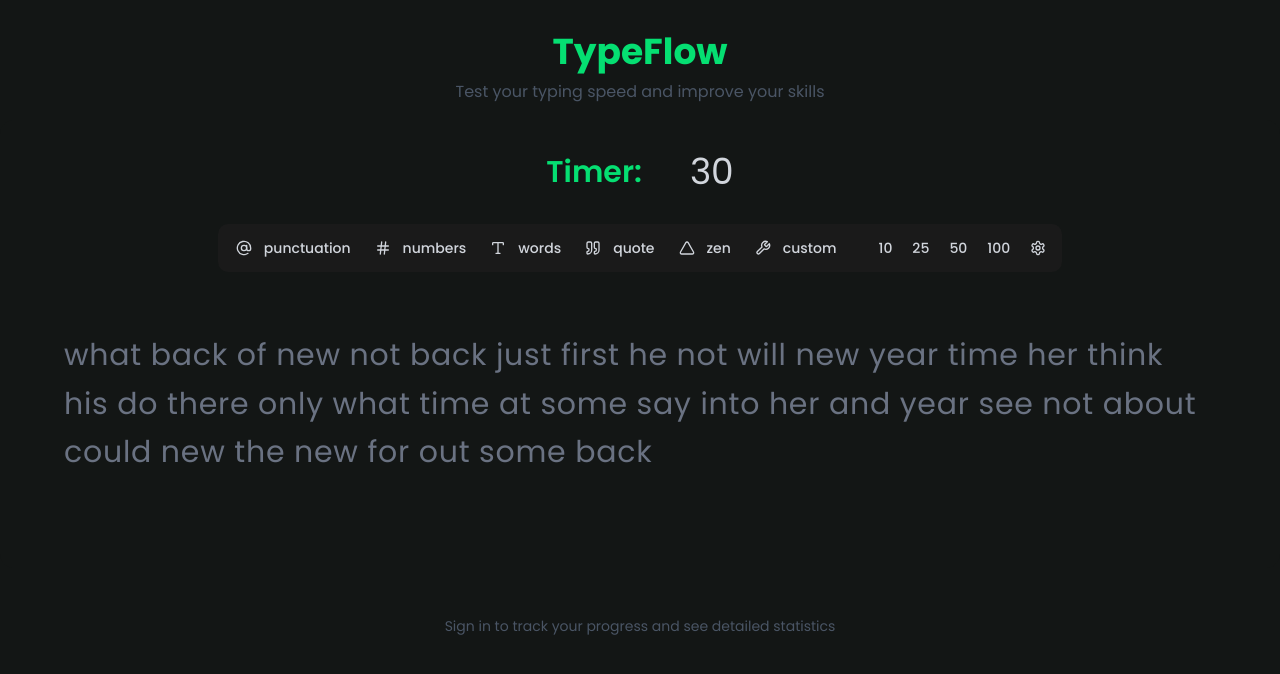
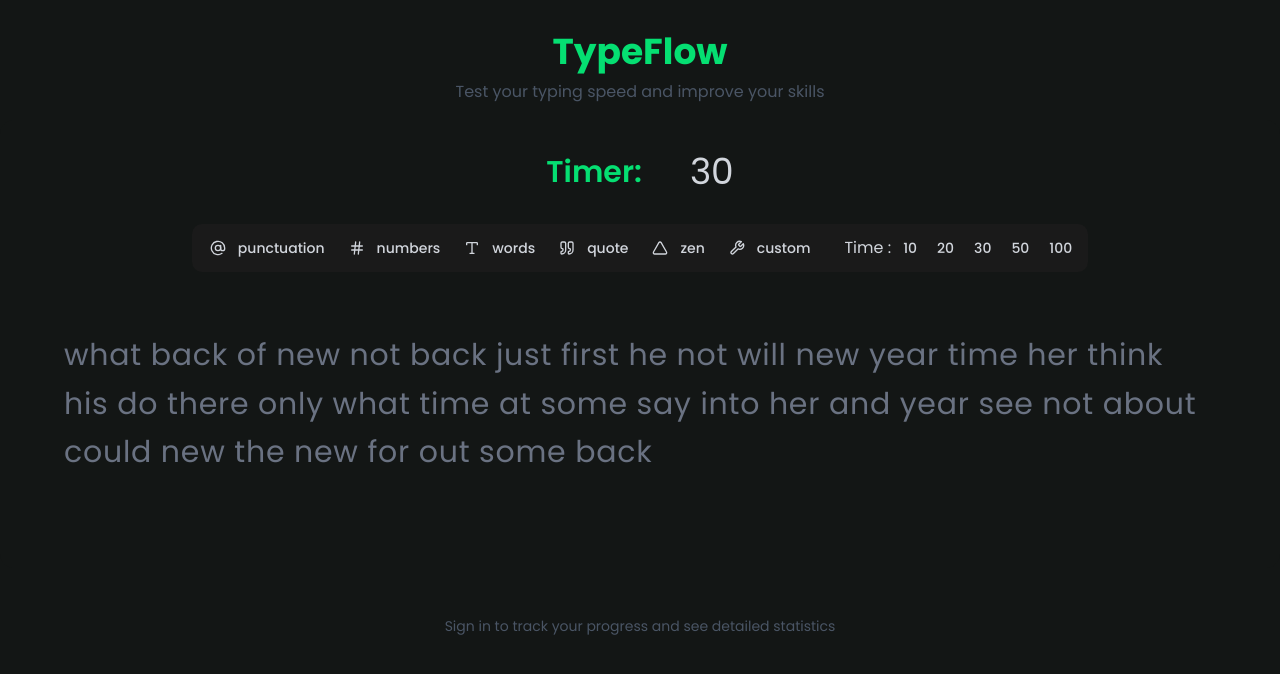
Before and after one commit to Akshansh029/TypeFlow, a Next.js app: page / in a window 1280 px wide. Shown: the top 674 px of the page. Built offline with nearby package versions, Linux system fonts and the light colour scheme.

Commit message:
Fixing mmenubar and time aspect

```diff
--- a/app/components/Menu.tsx
+++ b/app/components/Menu.tsx
@@ -1,8 +1,5 @@
-"use client";
-
-import type React from "react";
-
-import { useState } from "react";
+import { useMenuStore } from "@/lib/store";
+import type { ElementType } from "react";
 import {
   AtSign,
   Hash,
@@ -11,17 +8,25 @@ import {
   Quote,
   Triangle,
   Wrench,
-  Settings,
 } from "lucide-react";
 import { Button } from "@/components/ui/button";
 import { cn } from "@/lib/utils";
 
+// Define type for menu items
 type MenuItem = {
   id: string;
-  icon: React.ElementType;
+  icon: ElementType;
   label: string;
 };
 
+// Define type for size options
+type SizeOption = {
+  id: string;
+  icon: ElementType;
+  label: string;
+};
+
+// Menu categories
 const menuItems: MenuItem[] = [
   { id: "punctuation", icon: AtSign, label: "punctuation" },
   { id: "numbers", icon: Hash, label: "numbers" },
@@ -31,19 +36,21 @@ const menuItems: MenuItem[] = [
   { id: "custom", icon: Wrench, label: "custom" },
 ];
 
-const sizeOptions: MenuItem[] = [
+// Time selection options
+const sizeOptions: SizeOption[] = [
   { id: "10", icon: Clock, label: "10" },
-  { id: "25", icon: Clock, label: "25" },
+  { id: "20", icon: Clock, label: "20" },
+  { id: "30", icon: Clock, label: "30" },
   { id: "50", icon: Clock, label: "50" },
   { id: "100", icon: Clock, label: "100" },
 ];
 
 export function MenuBar() {
-  const [selectedItem, setSelectedItem] = useState<string | null>(null);
-  const [selectedTime, setSelectedTime] = useState<string | null>(null);
+  const { selectedItem, setSelectedItem, selectedTime, setSelectedTime } =
+    useMenuStore();
 
   return (
-    <div className="w-min flex items-center justify-center gap-6 bg-[#1a1a1a] p-2 rounded-lg">
+    <div className="min-w-[600px] flex items-center justify-center gap-6 bg-[#1a1a1a] p-2 rounded-lg">
       <div className="flex items-center space-x-1 overflow-x-auto">
         {menuItems.map((item) => {
           const isSelected = selectedItem === item.id;
@@ -66,7 +73,8 @@ export function MenuBar() {
           );
         })}
       </div>
-      <div className="flex items-center space-x-1">
+      <div className="flex items-center justify-center space-x-1">
+        <p className="text-gray-300">Time : </p>
         {sizeOptions.map((size) => {
           const isSelectedTime = selectedTime === size.id;
           return (
@@ -84,13 +92,6 @@ export function MenuBar() {
             </Button>
           );
         })}
-        <Button
-          variant="ghost"
-          size="icon"
-          className="text-gray-300 hover:text-white hover:bg-gray-700 rounded-full h-8 w-8"
-        >
-          <Settings className="h-4 w-4" />
-        </Button>
       </div>
     </div>
   );
--- a/app/components/TypingTest.tsx
+++ b/app/components/TypingTest.tsx
@@ -12,6 +12,7 @@ import PerformanceGraph from "./PerformanceGraph";
 import { Button } from "@/components/ui/button";
 import { RotateCw } from "lucide-react";
 import { MenuBar } from "./Menu";
+import { useMenuStore } from "@/lib/store";
 
 interface WPMDataPoint {
   time: number;
@@ -19,9 +20,10 @@ interface WPMDataPoint {
 }
 
 export default function TypingTest() {
+  const { selectedTime } = useMenuStore();
   const [text, setText] = useState("");
   const [userInput, setUserInput] = useState("");
-  const [timer, setTimer] = useState(30);
+  const [timer, setTimer] = useState(selectedTime);
   const [isActive, setIsActive] = useState(false);
   const [results, setResults] = useState<Results | null>(null);
   const [wpmData, setWpmData] = useState<WPMDataPoint[]>([]);
@@ -78,7 +80,12 @@ export default function TypingTest() {
     }
   }, [userInput, text, isActive]);
 
-  // Timer countdown effect.
+  // Update timer when selectedTime changes
+  useEffect(() => {
+    setTimer(selectedTime);
+  }, [selectedTime]);
+
+  // Update timer countdown effect to use selectedTime
   useEffect(() => {
     if (!isActive || timer <= 0) return;
 
@@ -90,8 +97,8 @@ export default function TypingTest() {
           return 0;
         }
 
-        // Calculate current WPM
-        const elapsedTime = (30 - prevTime + 1) / 60; // Convert to minutes
+        // Calculate current WPM using selectedTime
+        const elapsedTime = (selectedTime - prevTime + 1) / 60;
         const currentGrossWPM = calculateGrossWPM(
           totalTypedCharsRef.current,
           elapsedTime
@@ -102,11 +109,10 @@ export default function TypingTest() {
           elapsedTime
         );
 
-        // Add new data point
         setWpmData((prev) => [
           ...prev,
           {
-            time: 30 - prevTime + 1,
+            time: selectedTime - prevTime + 1,
             wpm: currentNetWPM,
           },
         ]);
@@ -116,11 +122,11 @@ export default function TypingTest() {
     }, 1000);
 
     return () => clearInterval(interval);
-  }, [isActive, timer]);
+  }, [isActive, timer, selectedTime]);
 
-  // Calculate the final results using the latest counts.
+  // Update calculateResults to use selectedTime
   const calculateResults = () => {
-    const timeInMinutes = 0.5;
+    const timeInMinutes = selectedTime / 60;
     const grossWPM = calculateGrossWPM(
       totalTypedCharsRef.current,
       timeInMinutes
@@ -138,11 +144,11 @@ export default function TypingTest() {
     setIsActive(false);
   };
 
-  // Restart the test.
+  // Update restart function
   const restart = () => {
     setText(generateWords(40) || "");
     setUserInput("");
-    setTimer(30);
+    setTimer(selectedTime);
     setResults(null);
     setIsActive(false);
     totalTypedCharsRef.current = 0;
--- /dev/null
+++ b/lib/store.ts
@@ -0,0 +1,17 @@
+import { create } from "zustand";
+
+export type TimeOption = 10 | 20 | 30 | 50 | 100;
+
+interface TestStore {
+  selectedItem: string | null;
+  setSelectedItem: (item: string) => void;
+  selectedTime: TimeOption;
+  setSelectedTime: (time: TimeOption) => void;
+}
+
+export const useMenuStore = create<TestStore>((set) => ({
+  selectedItem: null,
+  setSelectedItem: (item) => set({ selectedItem: item }),
+  selectedTime: 30,
+  setSelectedTime: (time) => set({ selectedTime: time }),
+}));
--- a/package.json
+++ b/package.json
@@ -25,7 +25,8 @@
     "react-chartjs-2": "^5.3.0",
     "react-dom": "^19.0.0",
     "tailwind-merge": "^3.0.2",
-    "tailwindcss-animate": "^1.0.7"
+    "tailwindcss-animate": "^1.0.7",
+    "zustand": "^5.0.3"
   },
   "devDependencies": {
     "@eslint/eslintrc": "^3",
```
Also changed, not shown: 1 other file (tests, documents, lock files or other folders).
